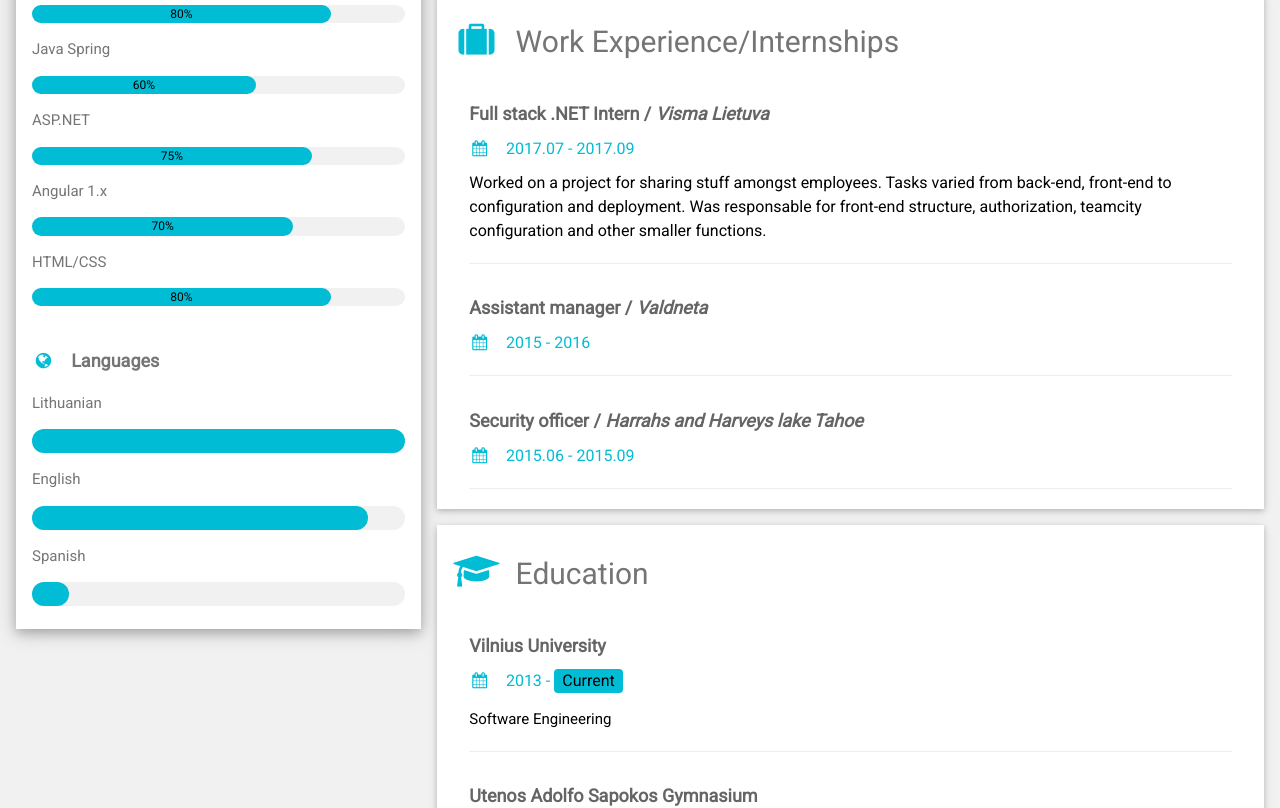
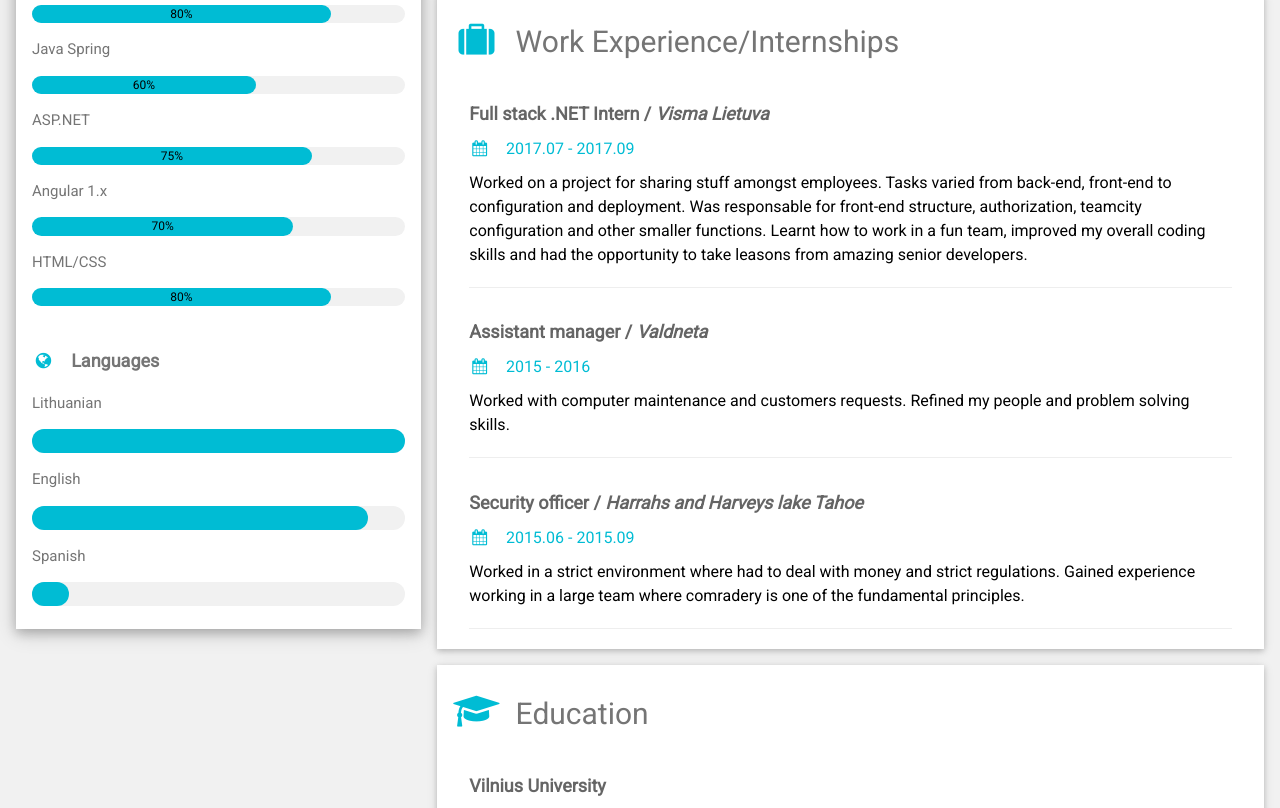
Before and after one commit to ArasB10/cv, a plain HTML site: page index.html in a window 1280 px wide. Shown: the part 701-1509 px from the top of the page. Drawn offline with nearby package versions, Linux system fonts and the light colour scheme.

Commit message:
Update index.html
Experience commint #2

```diff
--- a/index.html
+++ b/index.html
@@ -123,20 +123,28 @@ html,body,h1,h2,h3,h4,h5,h6 {font-family: "Roboto", sans-serif}
         <div class="w3-container">
           <h5 class="w3-opacity"><b>Full stack .NET Intern / <i>Visma Lietuva</i></b></h5>
           <h6 class="w3-text-cyan"><i class="fa fa-calendar fa-fw w3-margin-right"></i>2017.07 - 2017.09</h6>
-	<h6 class="w3-text-black">Worked on a project for sharing stuff amongst employees.
+	  <h6 class="w3-text-black">Worked on a project for sharing stuff amongst employees.
 		Tasks varied from back-end, front-end to configuration and deployment.
 		Was responsable for front-end structure, authorization, teamcity configuration
-		and other smaller functions.</h6>
+		and other smaller functions. Learnt how to work in a fun team, improved my overall coding skills and had the opportunity to
+		take leasons from amazing senior developers.
+	  </h6>
           <hr>
         </div>
 		<div class="w3-container">
           <h5 class="w3-opacity"><b>Assistant manager / <i>Valdneta</i></b></h5>
           <h6 class="w3-text-cyan"><i class="fa fa-calendar fa-fw w3-margin-right"></i>2015 - 2016</h6>
+			<h6 class="w3-text-black">Worked with computer maintenance and customers requests. Refined my people and
+			problem solving skills.
+			</h6>
           <hr>
         </div>
 		<div class="w3-container">
           <h5 class="w3-opacity"><b>Security officer / <i>Harrahs and Harveys lake Tahoe</i></b></h5>
           <h6 class="w3-text-cyan"><i class="fa fa-calendar fa-fw w3-margin-right"></i>2015.06 - 2015.09</h6>
+			<h6 class="w3-text-black">Worked in a strict environment where had to deal with money and strict regulations.
+				Gained experience working in a large team where comradery is one of the fundamental principles.
+			</h6>
           <hr>
         </div>
       </div>
```
